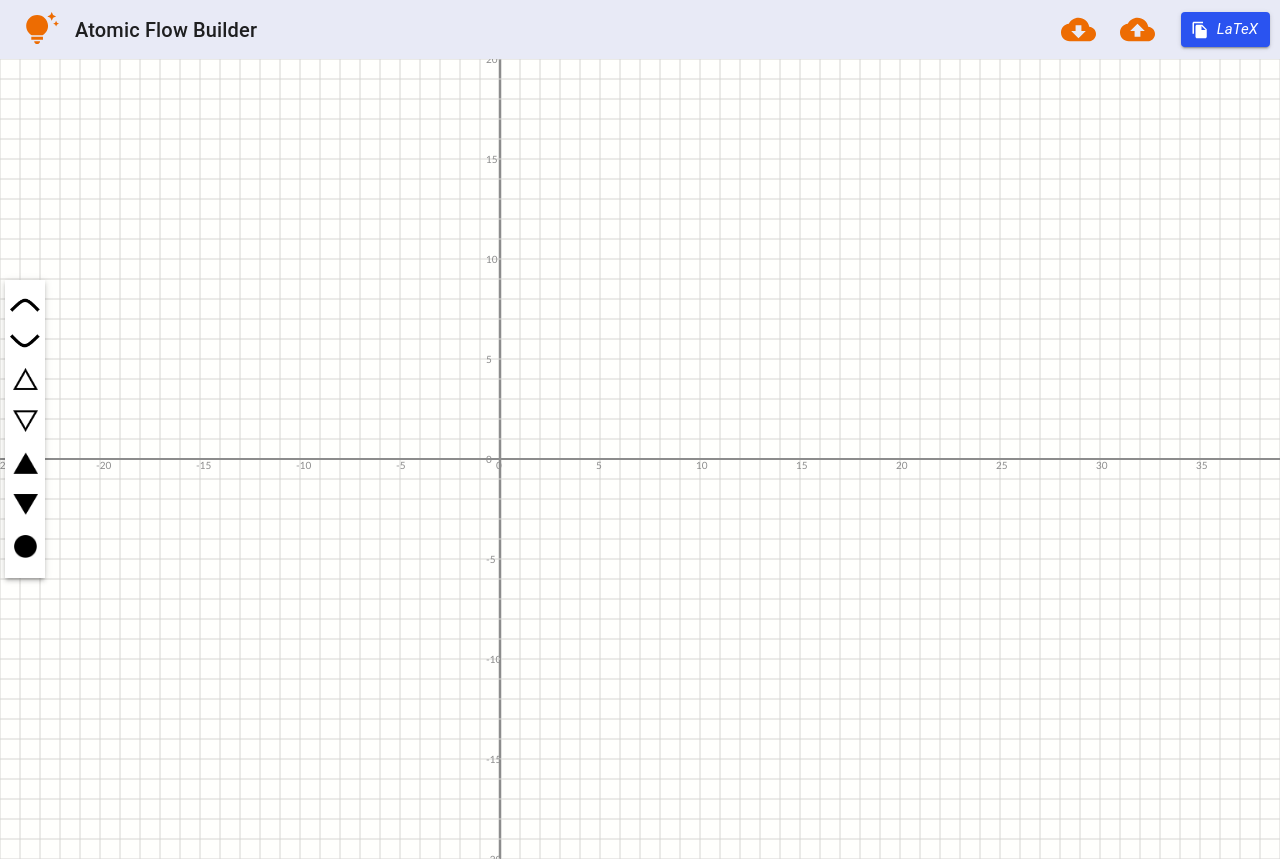
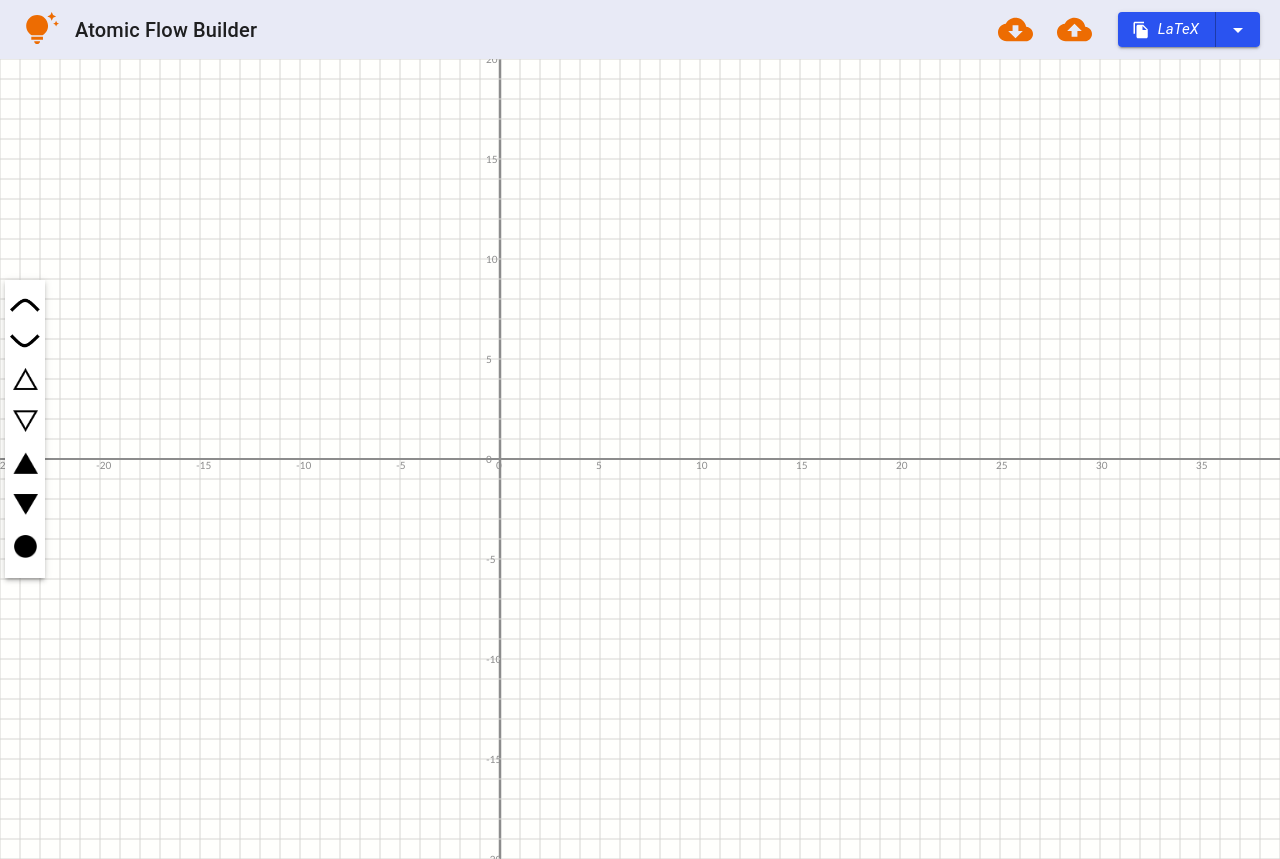
Before and after one commit to jeffyfung/atomic-flow-builder, a React (Create React App) app: page /drawboard in a window 1280 px wide. Built offline with nearby package versions, Linux system fonts and the light colour scheme.

Commit message:
feat(top-menu): update UI

```diff
--- /dev/null
+++ b/src/components/top-menu/data-button.tsx
@@ -0,0 +1,11 @@
+import { IconButton, Tooltip } from "@mui/material";
+
+export const DataButton: React.FC<{ hint: string; iconComponent: React.ReactNode; color: any }> = ({ hint, iconComponent, color }) => {
+  return (
+    <Tooltip title={hint} leaveDelay={100} arrow>
+      <IconButton size="large" color={color} sx={{ padding: "8px" }}>
+        {iconComponent}
+      </IconButton>
+    </Tooltip>
+  );
+};
--- /dev/null
+++ b/src/components/top-menu/latex-button.tsx
@@ -0,0 +1,82 @@
+import { useState, MouseEvent } from "react";
+import { ShapeProperties } from "../../features/shape";
+import { convertGraphToLatex } from "../../features/latex-converter";
+import { Button, ButtonGroup, FormControl, FormControlLabel, Popover, Stack, Switch, Tooltip, Typography } from "@mui/material";
+import { COMPACT_MODE_HINT, COPY_BUTTON_HINT } from "../../res/texts/top-menu";
+import FileCopyIcon from "@mui/icons-material/FileCopy";
+import ArrowDropDownIcon from "@mui/icons-material/ArrowDropDown";
+import InfoIcon from "@mui/icons-material/InfoOutlined";
+
+export const LatexButton: React.FC<{ shapes: Record<string, ShapeProperties> }> = ({ shapes }) => {
+  const [compactMode, setCompactMode] = useState<boolean>(false);
+  const [anchorEl, setAnchorEl] = useState<HTMLElement | null>(null);
+  const open = Boolean(anchorEl);
+
+  const handleClick = async () => {
+    const latex = convertGraphToLatex(Object.values(shapes), compactMode);
+    await navigator.clipboard.writeText(latex);
+  };
+
+  const handleSplitClick = (event: MouseEvent<HTMLButtonElement>) => {
+    setAnchorEl(event.currentTarget);
+  };
+
+  const handlePopoverClose = () => {
+    setAnchorEl(null);
+  };
+
+  const handleClickSwitch = () => {
+    setCompactMode((prevState) => !prevState);
+  };
+
+  return (
+    <>
+      <ButtonGroup variant="contained" color="info" sx={{ my: "8px", mx: "10px" }}>
+        <Tooltip title={COPY_BUTTON_HINT} leaveDelay={100} arrow>
+          <Button size="small" startIcon={<FileCopyIcon />} onClick={handleClick} sx={{ px: "16px" }}>
+            <Typography fontSize="15px" fontStyle="italic" textTransform="none">
+              LaTeX
+            </Typography>
+          </Button>
+        </Tooltip>
+        <Button size="small" onClick={handleSplitClick}>
+          <ArrowDropDownIcon />
+        </Button>
+      </ButtonGroup>
+      <Popover
+        anchorEl={anchorEl}
+        open={open}
+        onClose={handlePopoverClose}
+        anchorOrigin={{
+          vertical: "bottom",
+          horizontal: "right",
+        }}
+        transformOrigin={{
+          vertical: "top",
+          horizontal: "right",
+        }}
+        color="info"
+        sx={{
+          "& .MuiPaper-root": {
+            p: "4px",
+            pl: "12px",
+          },
+        }}
+      >
+        <FormControl>
+          <FormControlLabel
+            control={<Switch color="info" checked={compactMode} onChange={handleClickSwitch} />} //
+            label={
+              <Stack direction="row" spacing={0.5}>
+                <Typography fontSize="15px">Compact Mode</Typography>
+                <Tooltip title={COMPACT_MODE_HINT} leaveDelay={100} arrow>
+                  <InfoIcon fontSize="small" sx={{ position: "relative", top: "1px" }} />
+                </Tooltip>
+              </Stack>
+            }
+          />
+        </FormControl>
+      </Popover>
+    </>
+  );
+};
--- a/src/components/top-menu/top-menu.tsx
+++ b/src/components/top-menu/top-menu.tsx
@@ -1,15 +1,13 @@
-import { AppBar, Box, Button, Divider, IconButton, Stack, Toolbar, Tooltip, Typography, styled } from "@mui/material";
+import { AppBar, Box, IconButton, Stack, Toolbar, Typography, styled } from "@mui/material";
 import TipsAndUpdatesIcon from "@mui/icons-material/TipsAndUpdates";
 import { MouseEvent } from "react";
 import { useAppSelector } from "../../hooks";
 import { selectCanvas } from "../../features/canvas";
-import { convertGraphToLatex } from "../../features/latex-converter";
-import FileCopyIcon from "@mui/icons-material/FileCopy";
 import CloudDownloadIcon from "@mui/icons-material/CloudDownload";
 import CloudUploadIcon from "@mui/icons-material/CloudUpload";
-
-import { APP_TITLE, COPY_BUTTON_HINT, DOWNLOAD_BUTTON_HINT, UPLOAD_BUTTON_HINT } from "../../res/texts/top-menu";
-import { ShapeProperties } from "../../features/shape";
+import { APP_TITLE, DOWNLOAD_BUTTON_HINT, UPLOAD_BUTTON_HINT } from "../../res/texts/top-menu";
+import { DataButton } from "./data-button";
+import { LatexButton } from "./latex-button";
 
 const StyledAppTitle = styled(Typography)({
   textAlign: "center",
@@ -19,60 +17,6 @@ const StyledAppTitle = styled(Typography)({
 interface TopMenuProps {
   openActionMenu: (event: MouseEvent) => void;
 }
-
-const LatexButton: React.FC<{ shapes: Record<string, ShapeProperties> }> = ({ shapes }) => {
-  const handleClick = async () => {
-    const latex = convertGraphToLatex(Object.values(shapes));
-    await navigator.clipboard.writeText(latex);
-  };
-
-  return (
-    <>
-      <Tooltip title={COPY_BUTTON_HINT} leaveDelay={100} arrow>
-        <Button
-          variant="contained" //
-          size="small"
-          startIcon={<FileCopyIcon />}
-          color="info"
-          onClick={handleClick}
-          sx={{
-            my: "8px",
-            ml: "10px",
-            // mr: "5px",
-            px: "12px",
-          }}
-        >
-          <Typography fontSize="15px" fontStyle="italic" textTransform="none">
-            LaTeX
-            {/* <Divider /> */}
-          </Typography>
-        </Button>
-      </Tooltip>
-
-      {/* <Button
-        variant="contained" //
-        size="small"
-        color="info"
-        onClick={() => {}}
-        sx={{
-          my: "8px",
-        }} */}
-      {/* >
-        {"<"}
-      </Button> */}
-    </>
-  );
-};
-
-const DataButton: React.FC<{ hint: string; iconComponent: React.ReactNode; color: any }> = ({ hint, iconComponent, color }) => {
-  return (
-    <Tooltip title={hint} leaveDelay={100} arrow>
-      <IconButton size="large" color={color} sx={{ padding: "8px" }}>
-        {iconComponent}
-      </IconButton>
-    </Tooltip>
-  );
-};
 
 export const TopMenu: React.FC<TopMenuProps> = ({ openActionMenu }) => {
   const { shapes } = useAppSelector(selectCanvas);
--- a/src/res/texts/top-menu.tsx
+++ b/src/res/texts/top-menu.tsx
@@ -5,3 +5,5 @@ export const COPY_BUTTON_HINT = "Copy LateX to Clipboard";
 export const UPLOAD_BUTTON_HINT = "Upload file";
 
 export const DOWNLOAD_BUTTON_HINT = "Download Data to File";
+
+export const COMPACT_MODE_HINT = "Remove all newline and empty space characters in the resulted LateX snippet";
```
Also changed, not shown: src/components/top-menu/status-bar.tsx (renamed from src/components/status-bar/status-bar.tsx).
